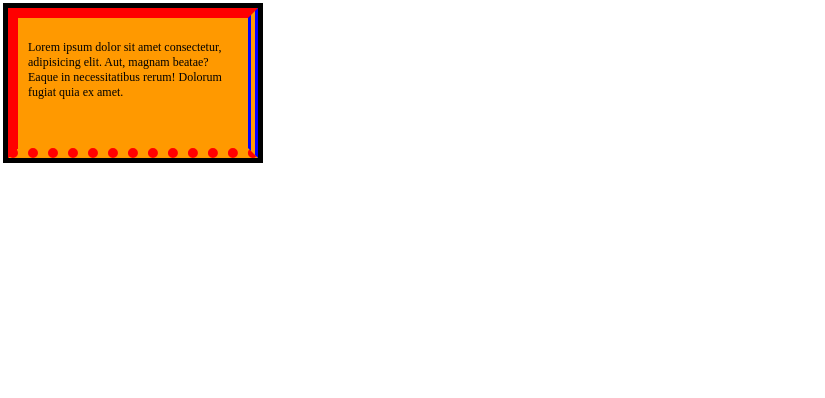
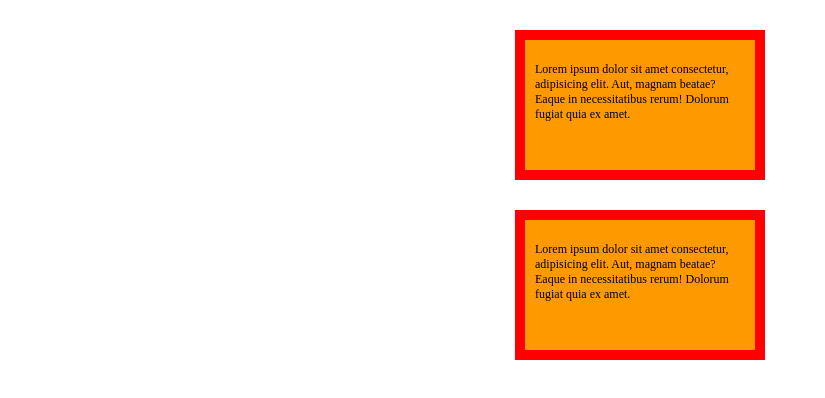
Before and after one commit to cvijander/osnove-css, a plain HTML site: page 7.cas Box model/index.html in a window 1280 px wide. Shown: the whole page, without its empty margins (0-825 px from the left). Drawn offline with Linux system fonts and the light colour scheme.

Commit message:
Margine i dodavanja

```diff
--- a/7.cas Box model/index.html
+++ b/7.cas Box model/index.html
@@ -11,5 +11,9 @@
     <div class="box">
         <p>Lorem ipsum dolor sit amet consectetur, adipisicing elit. Aut, magnam beatae? Eaque in necessitatibus rerum! Dolorum fugiat quia ex amet.</p>
     </div>
+
+    <div class="box">
+        <p>Lorem ipsum dolor sit amet consectetur, adipisicing elit. Aut, magnam beatae? Eaque in necessitatibus rerum! Dolorum fugiat quia ex amet.</p>
+    </div>
 </body>
 </html>
--- a/7.cas Box model/main.css
+++ b/7.cas Box model/main.css
@@ -6,11 +6,9 @@
     height: 150px;
     padding: 10px;
     border:10px solid red;
-    border-bottom-style: dotted;
-    border-right-style:double ;
-    border-right-color: blue;
     font-size: 12px;
-    outline:5px solid black;
+    margin: 30px auto;
+
 
 
 }
```
